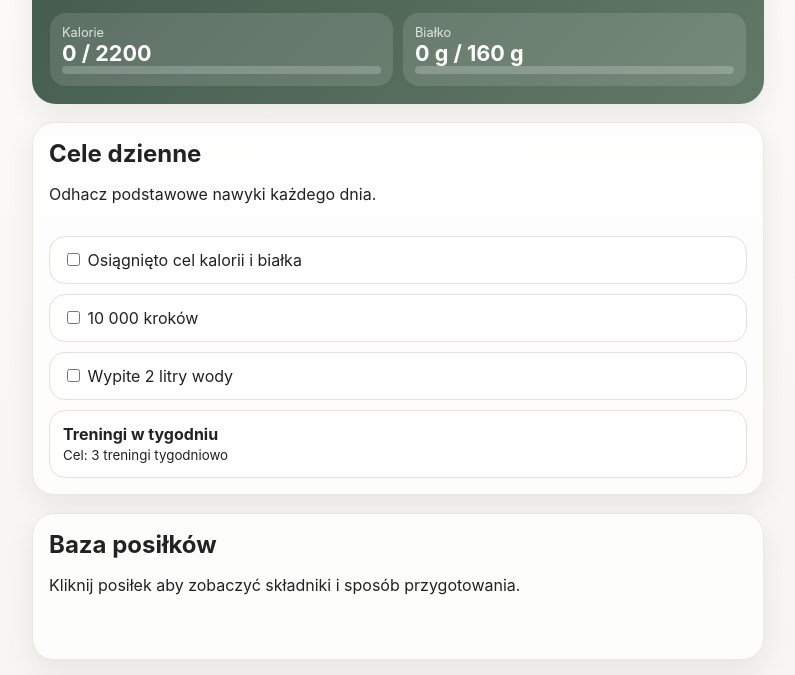
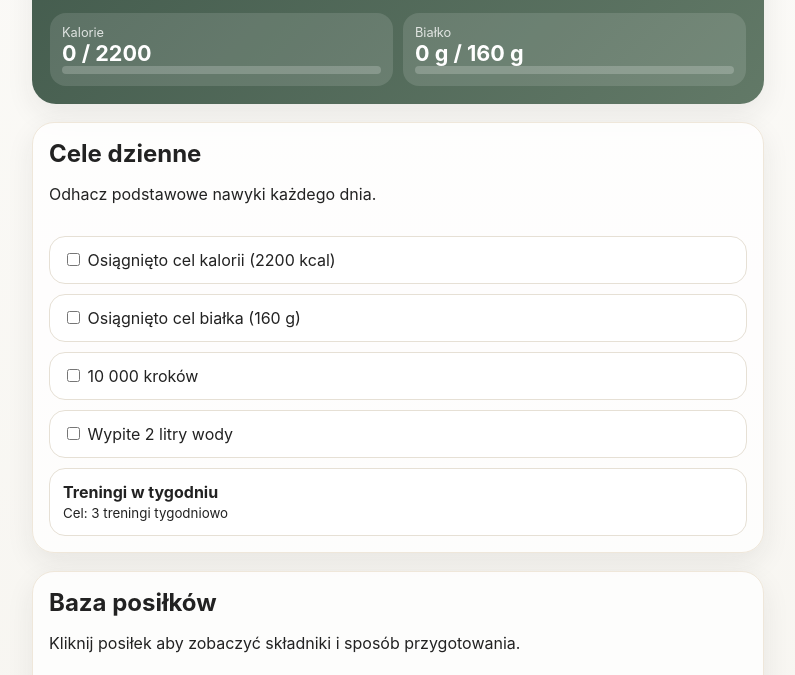
Before and after one commit to pmarlena1997-blip/mealplanKP, a plain HTML site: page index.html in a window 1280 px wide. Shown: the part 98-773 px from the top of the page, without its empty margins (242-1037 px from the left). Drawn offline with Linux system fonts and the light colour scheme.

Commit message:
Update index.html

```diff
--- a/index.html
+++ b/index.html
@@ -262,7 +262,11 @@ overflow:auto
 <div class="checklist">
 
 <div class="check-item">
-<label><input type="checkbox" id="goalTick"> Osiągnięto cel kalorii i białka</label>
+<label><input type="checkbox" id="calorieGoalTick"> Osiągnięto cel kalorii (2200 kcal)</label>
+</div>
+
+<div class="check-item">
+<label><input type="checkbox" id="proteinGoalTick"> Osiągnięto cel białka (160 g)</label>
 </div>
 
 <div class="check-item">
```
